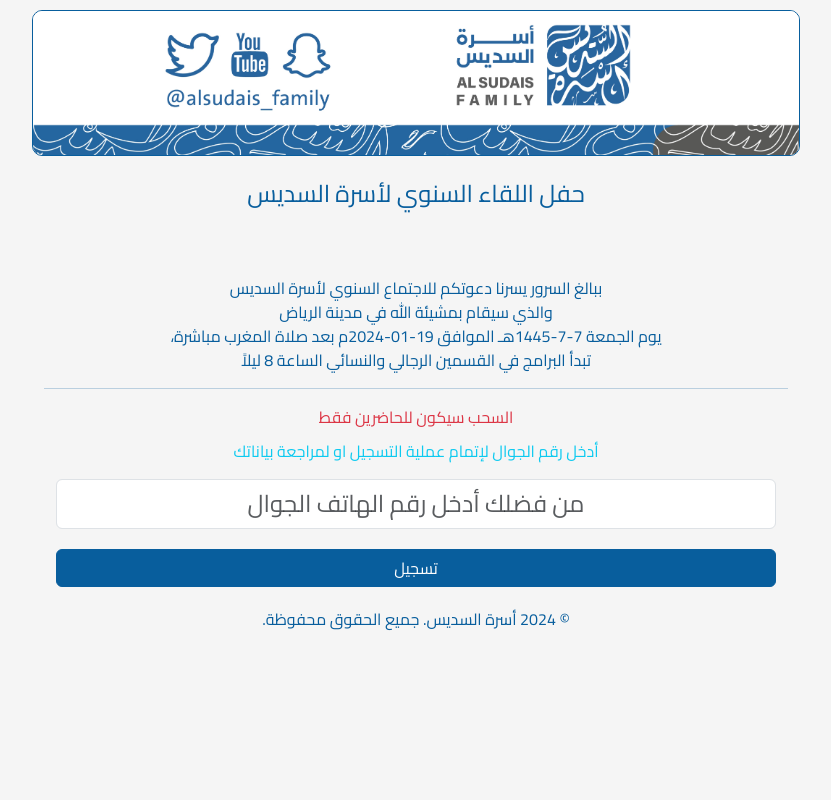
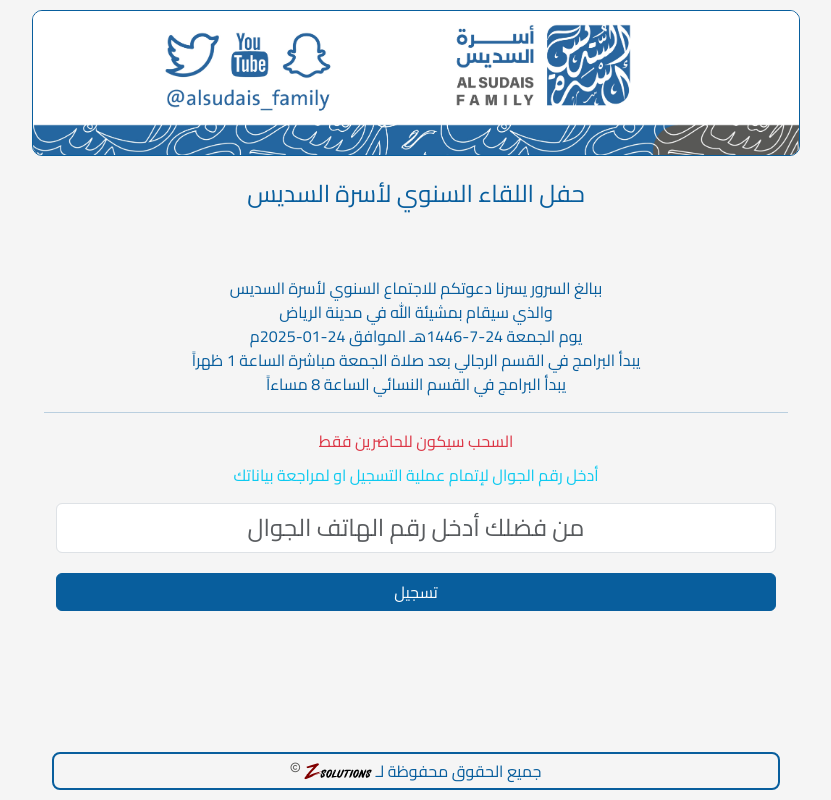
Before and after one commit to engziada/AlSduisGathering, a Flask app: page / in a window 1280 px wide. Shown: the whole page, without its empty margins (224-1055 px from the left). Run offline with Flask 3, Linux system fonts and the light colour scheme; some web fonts are replaced.

Commit message:
Checkpoint 2: UI improvements and registration flow updates
- Removed Google Spreadsheet verification
- Updated event dates and times
- Improved footer design with Z Solutions logo
- Added flexible footer positioning
- Enhanced overall UI spacing and margins

```diff
--- a/app.py
+++ b/app.py
@@ -329,27 +329,27 @@ def create_image(content):
     return image
 
 # Function to check if a value exists in a specific sheet
-def is_value_in_sheet(spreadsheet_url, sheet_name, target_value):
-    # Make a request to fetch the sheet data
-    response = requests.get(spreadsheet_url)
-    if response.status_code == 200:
-        # Parse the HTML response
-        soup = BeautifulSoup(response.content, 'html.parser')
-        # Find the table corresponding to the sheet
-        tables = soup.find('table')
-        # Check if the table exists
-        if tables:
-            # Check if the target value exists in any cell
-            for row in tables.find_all('tr'):
-                if target_value in [cell.text.strip() for cell in row.find_all('td')]:
-                    return True
-            return False
-        else:
-            print(f"Sheet '{sheet_name}' not found.")
-            return False
-    else:
-        print(f"Error fetching data from Spreadsheet. Status code: {response.status_code}")
-        return False
+# def is_value_in_sheet(spreadsheet_url, sheet_name, target_value):
+#     # Make a request to fetch the sheet data
+#     response = requests.get(spreadsheet_url)
+#     if response.status_code == 200:
+#         # Parse the HTML response
+#         soup = BeautifulSoup(response.content, 'html.parser')
+#         # Find the table corresponding to the sheet
+#         tables = soup.find('table')
+#         # Check if the table exists
+#         if tables:
+#             # Check if the target value exists in any cell
+#             for row in tables.find_all('tr'):
+#                 if target_value in [cell.text.strip() for cell in row.find_all('td')]:
+#                     return True
+#             return False
+#         else:
+#             print(f"Sheet '{sheet_name}' not found.")
+#             return False
+#     else:
+#         print(f"Error fetching data from Spreadsheet. Status code: {response.status_code}")
+#         return False
 
 # ==============================================================================
 # ''' Forms '''
@@ -492,16 +492,17 @@ def index():
     if request.method == "POST":
         phone_number = request.form["phone_number"]
         # Check if the number is in the spreadsheet
-        if not is_value_in_sheet(
-            spreadsheet_url=SPREADSHEET_URL,
-            sheet_name=GUESTS_SHEET_NAME,
-            target_value=phone_number if phone_number[0]!='0' else phone_number[1:],
-        ):
-            if close_registrations:
-                return render_template("closed.html")
-            else:
-                # If the number is not in the spreadsheet, redirect to the error page
-                return render_template("not_in_sheet.html")
+        # if not is_value_in_sheet(
+        #     spreadsheet_url=SPREADSHEET_URL,
+        #     sheet_name=GUESTS_SHEET_NAME,
+        #     target_value=phone_number if phone_number[0]!='0' else phone_number[1:],
+        # ):
+    #         # If the number is not in the spreadsheet, redirect to the error page
+    #         return render_template("not_in_sheet.html")
+
+        # Check if the registration is closed
+        if close_registrations:
+            return render_template("closed.html")
 
         # Check if the phone number is not registered
         if not is_registered(phone_number):
@@ -520,13 +521,13 @@ def register(phone_number):
     if app.config["Close_Registrations"]:
         return redirect(url_for("index"))
 
-    # Verify phone number is in spreadsheet
-    if not is_value_in_sheet(
-        spreadsheet_url=SPREADSHEET_URL,
-        sheet_name=GUESTS_SHEET_NAME,
-        target_value=phone_number if phone_number[0]!='0' else phone_number[1:],
-    ):
-        return redirect(url_for("index"))
+    # # Verify phone number is in spreadsheet (Commented for direct registration)
+    # if not is_value_in_sheet(
+    #     spreadsheet_url=SPREADSHEET_URL,
+    #     sheet_name=GUESTS_SHEET_NAME,
+    #     target_value=phone_number if phone_number[0]!='0' else phone_number[1:],
+    # ):
+    #     return redirect(url_for("index"))
 
     # Get existing registration data
     registration = Registration.query.filter_by(phone_number=phone_number).first()
--- a/static/styles/mystyle.css
+++ b/static/styles/mystyle.css
@@ -17,6 +17,11 @@
     font-family: 'Cairo-Regular', sans-serif;
 }
 
+html, body {
+    height: 100%;
+    margin: 0;
+}
+
 body {
     font-family: 'Cairo-Regular', sans-serif;
     background-color: whitesmoke;
@@ -24,6 +29,51 @@ body {
     font-family: Arial, sans-serif;
     margin-left: auto;
     margin-right: auto;
+    display: flex;
+    flex-direction: column;
+}
+
+.page-wrapper {
+    min-height: 100vh;
+    display: flex;
+    flex-direction: column;
+}
+
+.content-wrapper {
+    flex: 1 0 auto;
+    padding-bottom: 2rem;
+}
+
+.container {
+    margin-bottom: 1rem;
+}
+
+.footer {
+    flex-shrink: 0;
+    text-align: center;
+    padding: 5px 0;
+    margin: 0 20px 10px 20px;
+    /* background-color: #085E9D; */
+    color: #085E9D;
+    border-radius: 8px;
+    border-width: 2px;
+    border-color: #085E9D;
+    border-style: solid;
+}
+
+.footer p {
+    margin: 0;
+    line-height: 24px;
+}
+
+.footer a {
+    color: white;
+    text-decoration: none;
+}
+
+.footer a:hover {
+    color: white;
+    text-decoration: none;
 }
 
 /* For large screens */
--- a/templates/base.html
+++ b/templates/base.html
@@ -19,6 +19,8 @@
     {% block links %}{% endblock %}
 </head>
 <body>
+    <div class="page-wrapper d-flex flex-column h-100">
+        <div class="content-wrapper flex-grow-1">
             <div class="header">
                 <img src="/static/Header.jpg" alt="Header Image">
                 <div class="welcome-message">حفل اللقاء السنوي لأسرة السديس</div>
@@ -38,9 +40,11 @@
 
                 {% block content %}{% endblock %}
             </div>
+        </div>
 
-    <div class="footer" style="text-align: center; margin-top: 20px; margin-bottom: 20px;">
-        <p>© 2024 أسرة السديس. جميع الحقوق محفوظة.</p>
+        <div class="footer mt-auto">
+            <p>جميع الحقوق محفوظة لـ <a href="https://thez.solutions/home" target="_blank"><img src="{{ url_for('static', filename='z_logo.svg') }}" alt="Z Solutions" style="height: 20px; vertical-align: middle;"></a> <i class="far fa-copyright" style="color: #585856; font-size: 0.6em; vertical-align: super;"></i></p>
+        </div>
     </div>
 
     <!-- Bootstrap JS -->
--- a/templates/closed.html
+++ b/templates/closed.html
@@ -5,8 +5,9 @@
     <div class="header">
         <div class="text-center font-weight-bold">ببالغ السرور يسرنا دعوتكم للاجتماع السنوي لأسرة السديس</div>
         <div class="text-center font-weight-bold">والذي سيقام بمشيئة الله في مدينة الرياض</div>
-        <div class="text-center font-weight-bold">يوم الجمعة 7-7-1445هـ الموافق 19-01-2024م بعد صلاة المغرب مباشرة،</div>
-        <div class="text-center font-weight-bold">تبدأ البرامج في القسمين الرجالي والنسائي الساعة 8 ليلاً</div>
+        <div class="text-center font-weight-bold">يوم الجمعة 24-7-1446هـ الموافق 24-01-2025م</div>
+        <div class="text-center font-weight-bold">يبدأ البرامج في القسم الرجالي بعد صلاة الجمعة مباشرة الساعة 1 ظهراً</div>
+        <div class="text-center font-weight-bold">يبدأ البرامج في القسم النسائي الساعة 8 مساءاً</div>
         <hr>
     </div>
 
--- a/templates/index.html
+++ b/templates/index.html
@@ -5,8 +5,9 @@
     <div class="header">
         <div class="text-center font-weight-bold">ببالغ السرور يسرنا دعوتكم للاجتماع السنوي لأسرة السديس</div>
         <div class="text-center font-weight-bold">والذي سيقام بمشيئة الله في مدينة الرياض</div>
-        <div class="text-center font-weight-bold">يوم الجمعة 7-7-1445هـ الموافق 19-01-2024م بعد صلاة المغرب مباشرة،</div>
-        <div class="text-center font-weight-bold">تبدأ البرامج في القسمين الرجالي والنسائي الساعة 8 ليلاً</div>
+        <div class="text-center font-weight-bold">يوم الجمعة 24-7-1446هـ الموافق 24-01-2025م</div>
+        <div class="text-center font-weight-bold">يبدأ البرامج في القسم الرجالي بعد صلاة الجمعة مباشرة الساعة 1 ظهراً</div>
+        <div class="text-center font-weight-bold">يبدأ البرامج في القسم النسائي الساعة 8 مساءاً</div>
         <hr>
         <div class="text-center font-weight-bold text-danger">السحب سيكون للحاضرين فقط</div>
 
--- a/templates/not_in_sheet.html
+++ b/templates/not_in_sheet.html
@@ -5,8 +5,9 @@
     <div class="header">
         <div class="text-center font-weight-bold">ببالغ السرور يسرنا دعوتكم للاجتماع السنوي لأسرة السديس</div>
         <div class="text-center font-weight-bold">والذي سيقام بمشيئة الله في مدينة الرياض</div>
-        <div class="text-center font-weight-bold">يوم الجمعة 7-7-1445هـ الموافق 19-01-2024م بعد صلاة المغرب مباشرة،</div>
-        <div class="text-center font-weight-bold">تبدأ البرامج في القسمين الرجالي والنسائي الساعة 8 ليلاً</div>
+        <div class="text-center font-weight-bold">يوم الجمعة 24-7-1446هـ الموافق 24-01-2025م</div>
+        <div class="text-center font-weight-bold">يبدأ البرامج في القسم الرجالي بعد صلاة الجمعة مباشرة الساعة 1 ظهراً</div>
+        <div class="text-center font-weight-bold">يبدأ البرامج في القسم النسائي الساعة 8 مساءاً</div>
         <hr>
     </div>
 
--- a/templates/register.html
+++ b/templates/register.html
@@ -5,8 +5,9 @@
     <div class="header">
         <div class="text-center font-weight-bold">ببالغ السرور يسرنا دعوتكم للاجتماع السنوي لأسرة السديس</div>
         <div class="text-center font-weight-bold">والذي سيقام بمشيئة الله في مدينة الرياض</div>
-        <div class="text-center font-weight-bold">يوم الجمعة 7-7-1445هـ الموافق 19-01-2024م بعد صلاة المغرب مباشرة،</div>
-        <div class="text-center font-weight-bold">تبدأ البرامج في القسمين الرجالي والنسائي الساعة 8 ليلاً</div>
+        <div class="text-center font-weight-bold">يوم الجمعة 24-7-1446هـ الموافق 24-01-2025م</div>
+        <div class="text-center font-weight-bold">يبدأ البرامج في القسم الرجالي بعد صلاة الجمعة مباشرة الساعة 1 ظهراً</div>
+        <div class="text-center font-weight-bold">يبدأ البرامج في القسم النسائي الساعة 8 مساءاً</div>
         <hr>
     </div>
 
--- a/templates/registered.html
+++ b/templates/registered.html
@@ -5,8 +5,9 @@
     <div class="header">
         <div class="text-center font-weight-bold">ببالغ السرور يسرنا دعوتكم للاجتماع السنوي لأسرة السديس</div>
         <div class="text-center font-weight-bold">والذي سيقام بمشيئة الله في مدينة الرياض</div>
-        <div class="text-center font-weight-bold">يوم الجمعة 7-7-1445هـ الموافق 19-01-2024م بعد صلاة المغرب مباشرة،</div>
-        <div class="text-center font-weight-bold">تبدأ البرامج في القسمين الرجالي والنسائي الساعة 8 ليلاً</div>
+        <div class="text-center font-weight-bold">يوم الجمعة 24-7-1446هـ الموافق 24-01-2025م</div>
+        <div class="text-center font-weight-bold">يبدأ البرامج في القسم الرجالي بعد صلاة الجمعة مباشرة الساعة 1 ظهراً</div>
+        <div class="text-center font-weight-bold">يبدأ البرامج في القسم النسائي الساعة 8 مساءاً</div>
         <hr>
         <div class="text-center font-weight-bold text-danger">السحب سيكون للحاضرين فقط</div>
         <hr>
--- a/templates/short_ticket.html
+++ b/templates/short_ticket.html
@@ -83,7 +83,9 @@
 <div class="short-ticket" id="ticket-content">
     <div class="ticket-header">
         <div class="ticket-title">تذكرة حضور الاجتماع السنوي لأسرة السديس</div>
-        <div>7-7-1445هـ الموافق 19-01-2024م</div>
+        <div class="text-center font-weight-bold">يوم الجمعة 24-7-1446هـ الموافق 24-01-2025م</div>
+        <div class="text-center font-weight-bold">يبدأ البرامج في القسم الرجالي بعد صلاة الجمعة مباشرة الساعة 1 ظهراً</div>
+        <div class="text-center font-weight-bold">يبدأ البرامج في القسم النسائي الساعة 8 مساءاً</div>
     </div>
 
     <div class="registration-number">
--- a/templates/ticket.html
+++ b/templates/ticket.html
@@ -19,8 +19,10 @@
                 <img src="{{ url_for('static', filename='logo.png') }}" alt="Logo" style="height: 100%; object-fit: contain;">
             </div>
             <div class="ticket-title">تذكرة حضور الاجتماع السنوي لأسرة السديس</div>
-            <div>7-7-1445هـ الموافق 19-01-2024م</div>
-        </div>
+            <div class="text-center font-weight-bold">يوم الجمعة 24-7-1446هـ الموافق 24-01-2025م</div>
+            <div class="text-center font-weight-bold">يبدأ البرامج في القسم الرجالي بعد صلاة الجمعة مباشرة الساعة 1 ظهراً</div>
+            <div class="text-center font-weight-bold">يبدأ البرامج في القسم النسائي الساعة 8 مساءاً</div>
+            </div>
 
         <div class="registration-number">
             رقم التسجيل: {{ registration.registration_number }}
```
Also changed, not shown: README.md. Lines whose indentation alone changed are shown as unchanged.
